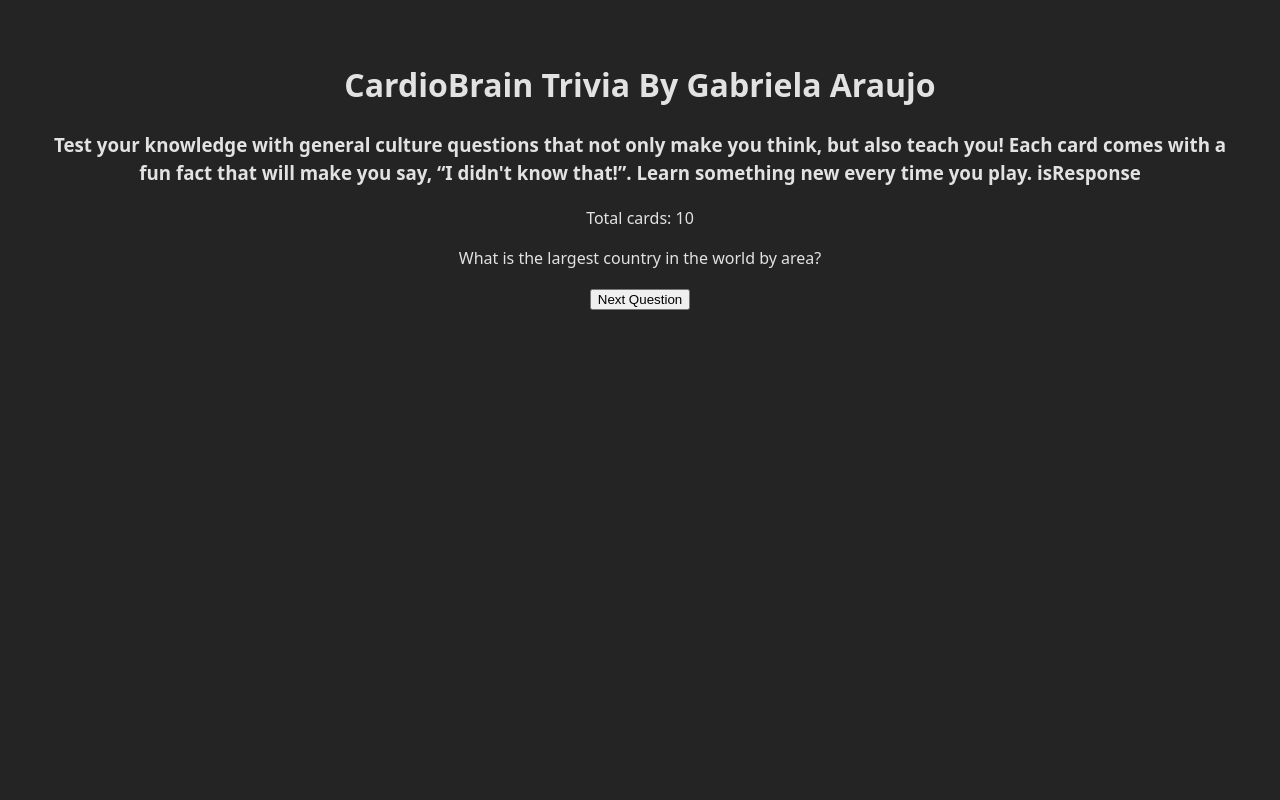
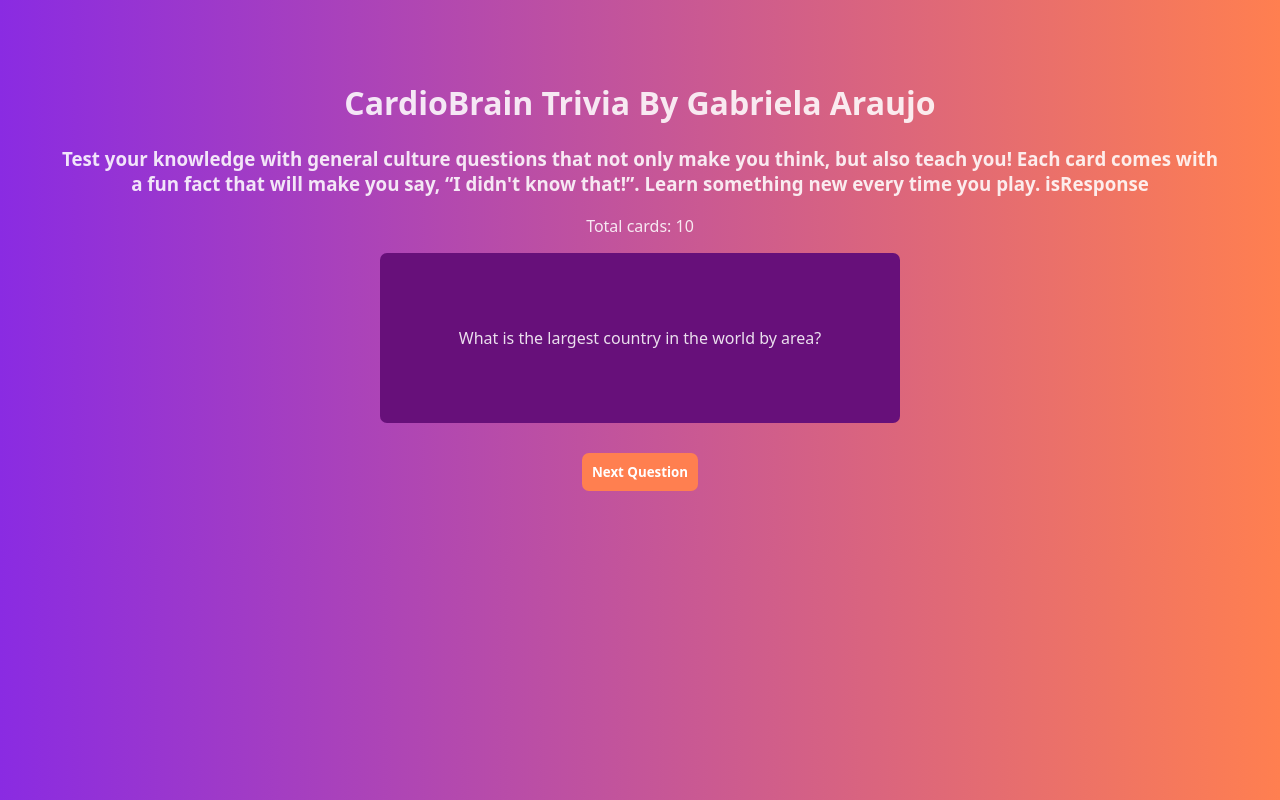
Before and after one commit to Gabyara237/flashcards, a React (Vite) app: page / in a window 1280 px wide. Built offline with nearby package versions, Linux system fonts and the light colour scheme.

Commit message:
feat: Add style

```diff
--- a/src/index.css
+++ b/src/index.css
@@ -1,14 +1,53 @@
 :root {
   font-family: system-ui, Avenir, Helvetica, Arial, sans-serif;
-  line-height: 1.5;
   font-weight: 400;
 
   color-scheme: light dark;
   color: rgba(255, 255, 255, 0.87);
-  background-color: #242424;
+  background: linear-gradient(to right, #8A2BE2, #FF7F50);
 
   font-synthesis: none;
   text-rendering: optimizeLegibility;
   -webkit-font-smoothing: antialiased;
   -moz-osx-font-smoothing: grayscale;
 }
+
+
+body {
+  padding: 20px;
+}
+
+
+.container-card {
+  background-color: rgb(103 16 122);
+  border-radius: 7px;
+  padding: 10px;
+  width: 100%;
+  max-width: 500px;
+  display: flex;
+  height: 150px;
+  margin-bottom: 20px;
+  cursor: pointer;
+  margin: auto;
+  align-items: center;
+  justify-content: center;
+}
+
+
+button {
+  font-family: system-ui, Avenir, Helvetica, Arial, sans-serif;
+  border: none;
+  padding: 10px;
+  border-radius: 7px;
+  cursor: pointer;
+  background: #FF7F50;
+  font-weight: bold;
+  color: #ffffff;
+  margin-top: 30px;
+}
+
+button:hover {
+  cursor: pointer;
+  transform: scale(1.05);
+
+}
```
